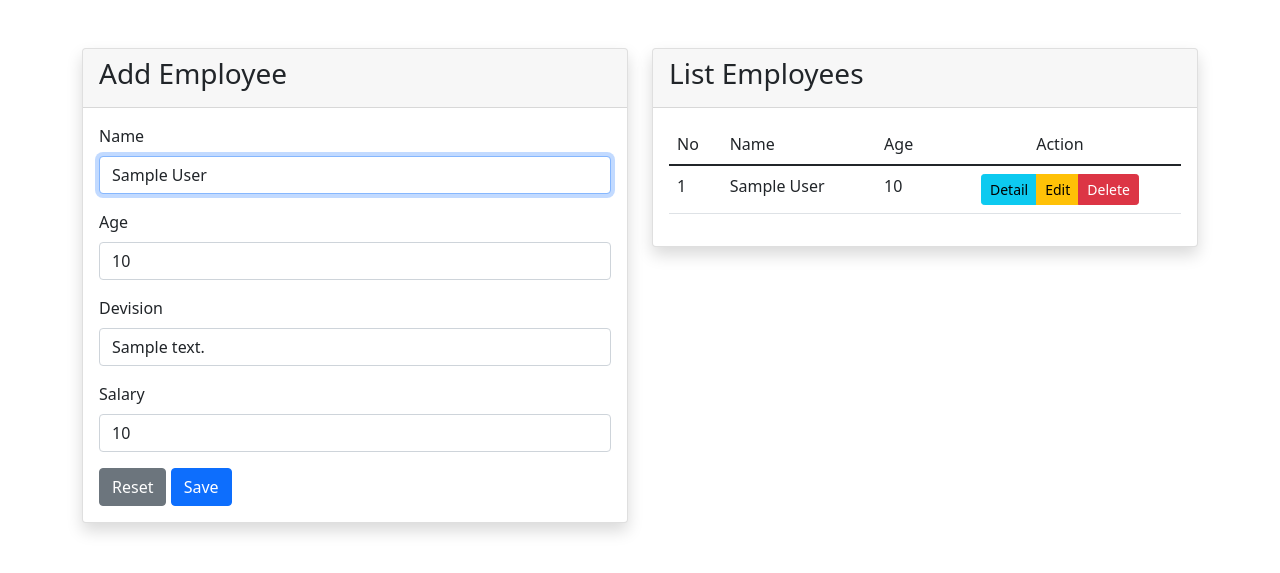
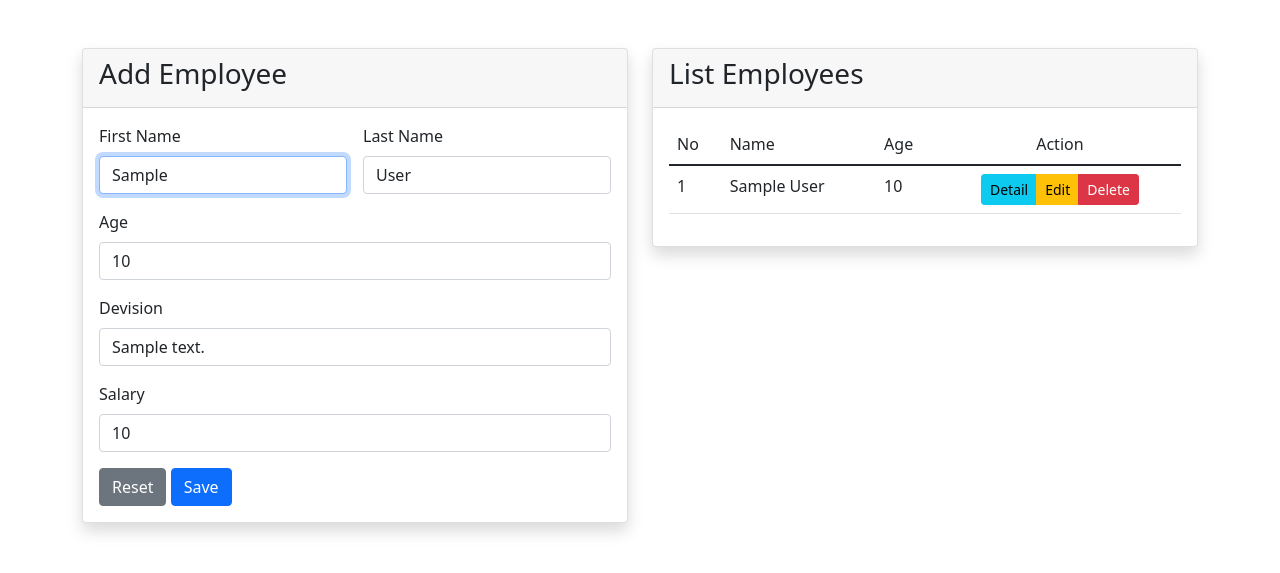
Before and after one commit to JepriAlber/phpwhello, a PHP site: page /index.php?employeeEdit=1 in a window 1280 px wide. Shown: the top 573 px of the page. Run offline with PHP 8.4, Linux system fonts and the light colour scheme; tables that the repository leaves empty or names only in its code hold one stand-in row (values such as "Sample post").

Commit message:
update untuk name employee

```diff
--- a/soal2/detail.php
+++ b/soal2/detail.php
@@ -38,7 +38,7 @@ $employees  = $crud->getData('employee','employee_id',$employeeId);
                 <h4>Detail Employee</h4>
                 </div class="card-body">
                     <ul class="list-group list-group-flush">
-                        <li class="list-group-item">Name        : <?=$em->name;?> </li>
+                        <li class="list-group-item">Name        : <?=$em->first_name;?> <?=$em->last_name;?> </li>
                         <li class="list-group-item">Age         : <?=$em->age;?> </li>
                         <li class="list-group-item">Devision    : <?=$em->devision;?> </li>
                         <li class="list-group-item">Salary      : Rp.<?=number_format($em->salary, 0, ",", ".");?> </li>
--- a/soal2/index.php
+++ b/soal2/index.php
@@ -7,18 +7,20 @@ if (isset($_GET['employeeEdit'])) {
 
         $employeeGet    = $crud->getData('employee','employee_id',$_GET['employeeEdit']);
         $employeeId     = $employeeGet[0]->employee_id;
-        $name           = $employeeGet[0]->name;
+        $firtsName      = $employeeGet[0]->first_name;
+        $lastName       = $employeeGet[0]->last_name;
         $age            = $employeeGet[0]->age;
         $devision       = $employeeGet[0]->devision;
         $salary         = $employeeGet[0]->salary;
         $button         = "edit";
 
 }else{
-    $name       ="";
-    $age        ="";
-    $devision   ="";
-    $salary     ="";
-    $button     ="save";
+    $firtsName      = "";
+    $lastName       = "";
+    $age            = "";
+    $devision       ="";
+    $salary         ="";
+    $button         ="save";
 }
 
 ?>
@@ -50,9 +52,13 @@ if (isset($_GET['employeeEdit'])) {
                     <div class="card-body">
 
                         <form class="row g-3" method="POST" action="controller/employeeController.php">
-                        <div class="col-12">
-                            <label for="name" class="form-label">Name</label>
-                            <input type="text" class="form-control" id="name" name="name" value="<?=$name;?>" autofocus="on" required>
+                        <div class="col-6">
+                            <label for="first_name" class="form-label">First Name</label>
+                            <input type="text" class="form-control" id="first_name" name="first_name" value="<?=$firtsName;?>" autofocus="on" required>
+                        </div>
+                        <div class="col-6">
+                            <label for="last_name" class="form-label">Last Name</label>
+                            <input type="text" class="form-control" id="last_name" name="last_name" value="<?=$lastName;?>" autofocus="on" required>
                         </div>
                         <div class="col-12">
                             <label for="age" class="form-label">Age</label>
@@ -101,7 +107,7 @@ if (isset($_GET['employeeEdit'])) {
                                     foreach($employees as $em): ?>
                                         <tr>
                                             <td><?=$no++;?></td>
-                                            <td><?=$em->name;?></td>
+                                            <td><?=$em->first_name;?> <?=$em->last_name;?></td>
                                             <td><?=$em->age;?></td>
                                             <td align="center">
                                             <div class="btn-group" role="group" aria-label="Basic example">
```
Also changed, not shown: soal2/controller/employeeController.php (+10 -8 lines).
